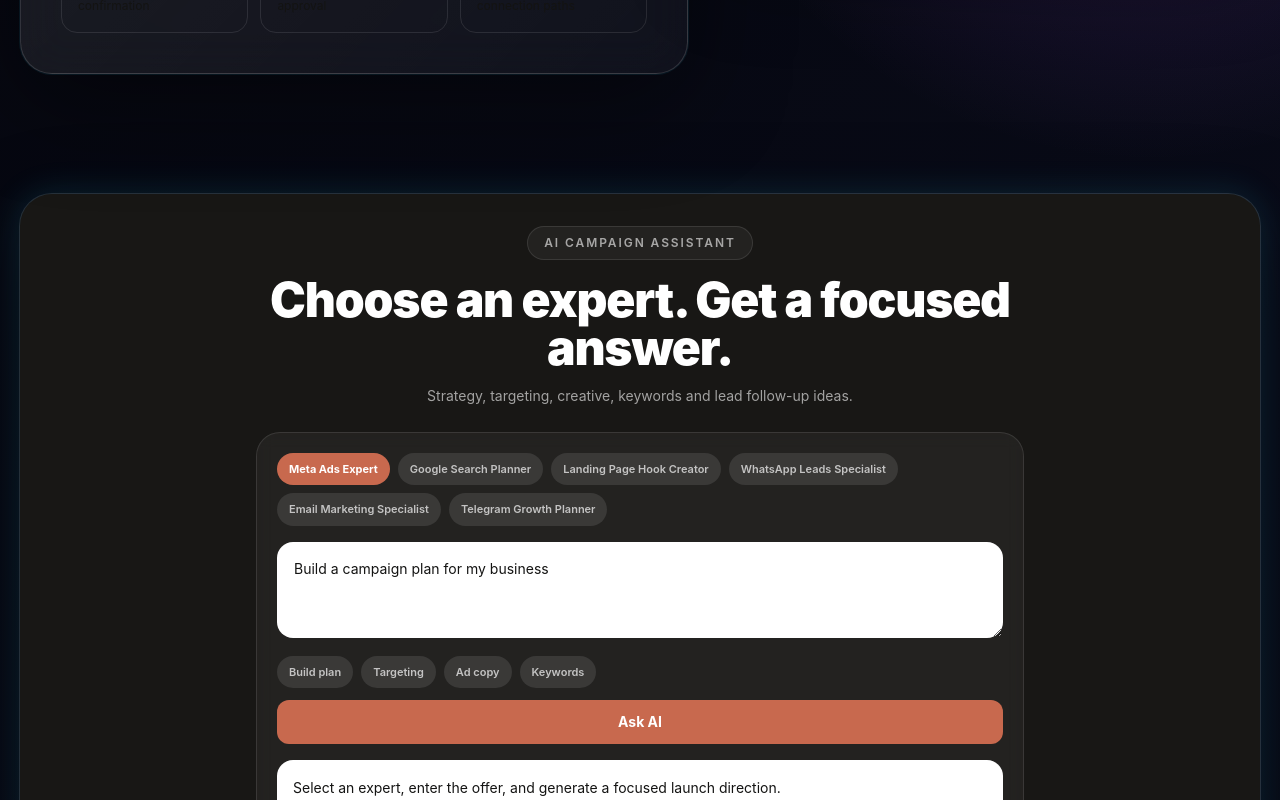
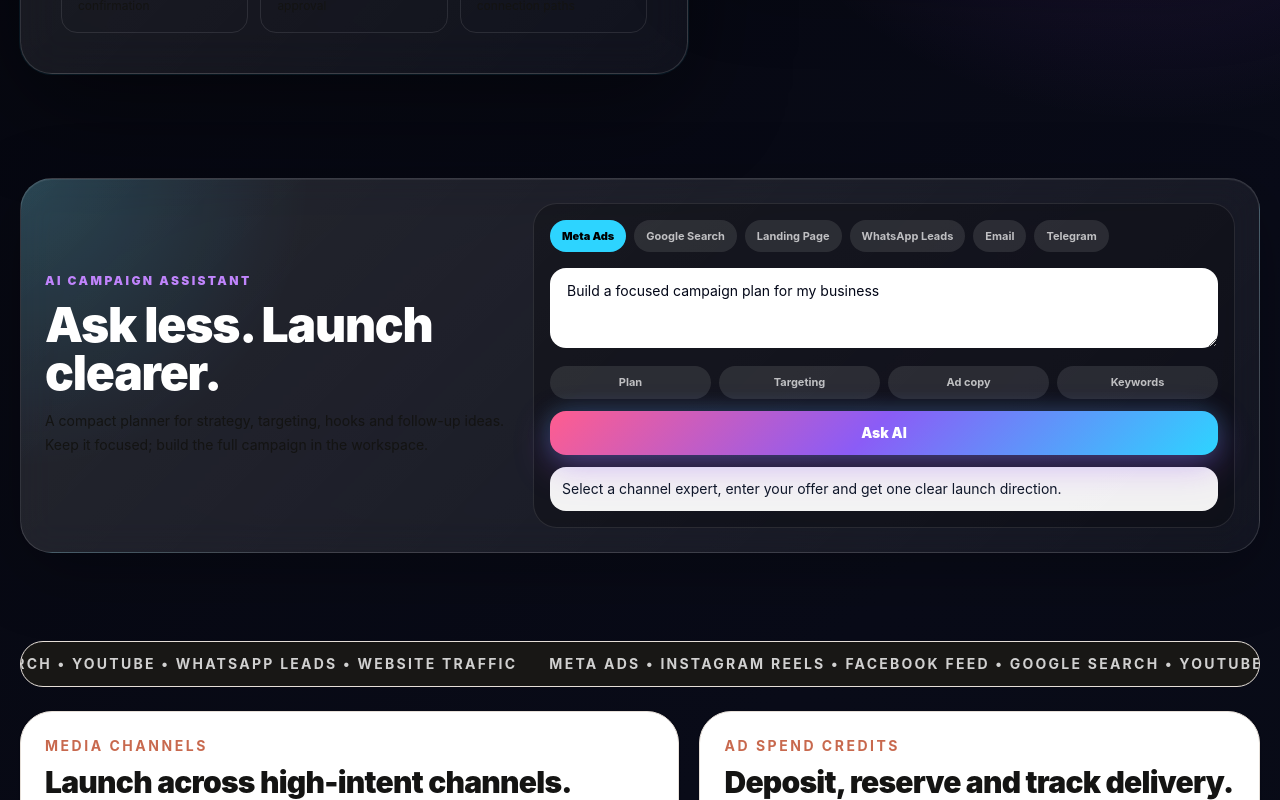
Before and after one commit to lkmeeena882437-dotcom/Launch1stAd.ai, a Next.js app: page / in a window 1280 px wide. Shown: the part 820-1620 px from the top of the page. Built offline with nearby package versions, Linux system fonts and the light colour scheme.

Commit message:
Make AI assistant compact neon card

```diff
--- a/components/home/IdeaBox.tsx
+++ b/components/home/IdeaBox.tsx
@@ -2,26 +2,13 @@
 
 import { FormEvent, useState } from "react";
 
-const personas = [
-  "Meta Ads Expert",
-  "Google Search Planner",
-  "Landing Page Hook Creator",
-  "WhatsApp Leads Specialist",
-  "Email Marketing Specialist",
-  "Telegram Growth Planner"
-];
-
-const prompts = [
-  "Build plan",
-  "Targeting",
-  "Ad copy",
-  "Keywords"
-];
+const personas = ["Meta Ads", "Google Search", "Landing Page", "WhatsApp Leads", "Email", "Telegram"];
+const prompts = ["Plan", "Targeting", "Ad copy", "Keywords"];
 
 export function IdeaBox() {
   const [persona, setPersona] = useState(personas[0]);
-  const [question, setQuestion] = useState("Build a campaign plan for my business");
-  const [answer, setAnswer] = useState("Select an expert, enter the offer, and generate a focused launch direction.");
+  const [question, setQuestion] = useState("Build a focused campaign plan for my business");
+  const [answer, setAnswer] = useState("Select a channel expert, enter your offer and get one clear launch direction.");
   const [loading, setLoading] = useState(false);
 
   async function submit(event: FormEvent<HTMLFormElement>) {
@@ -34,39 +21,41 @@ export function IdeaBox() {
         body: JSON.stringify({ question: `${persona}: ${question}` })
       });
       const data = await response.json();
-      setAnswer(data.answer || "Add business, offer, audience and budget for better guidance.");
+      setAnswer(data.answer || "Add offer, audience, budget and destination for a stronger answer.");
     } catch {
-      setAnswer("Define the offer, select one audience, write a direct CTA, and prepare follow-up replies.");
+      setAnswer("Use one audience, one offer, one CTA and one follow-up path before launching.");
     } finally {
       setLoading(false);
     }
   }
 
   return (
-    <section className="mx-auto max-w-7xl px-4 py-6 md:px-5 md:py-14">
-      <div className="premium-ring rounded-[1.5rem] bg-dark p-4 text-canvas md:rounded-[2rem] md:p-8">
-        <div className="mx-auto max-w-3xl text-center">
-          <p className="inline-flex rounded-full border border-white/10 bg-white/5 px-3 py-1.5 text-[10px] font-semibold uppercase tracking-[0.16em] text-white/60 md:px-4 md:py-2 md:text-xs">AI campaign assistant</p>
-          <h2 className="mt-3 text-2xl font-black tracking-tight text-white md:mt-4 md:text-5xl">Choose an expert. Get a focused answer.</h2>
-          <p className="mx-auto mt-2 max-w-2xl text-xs leading-5 text-white/60 md:mt-3 md:text-sm md:leading-6">Strategy, targeting, creative, keywords and lead follow-up ideas.</p>
+    <section className="mx-auto max-w-7xl px-4 py-5 md:px-5 md:py-10">
+      <div className="neon-card rounded-[2rem] p-4 md:p-6">
+        <div className="grid gap-5 lg:grid-cols-[0.8fr_1.2fr] lg:items-center">
+          <div>
+            <p className="text-xs font-black uppercase tracking-[0.2em] text-[#c084fc]">AI campaign assistant</p>
+            <h2 className="mt-3 text-3xl font-black tracking-tight text-white md:text-5xl">Ask less. Launch clearer.</h2>
+            <p className="mt-3 max-w-xl text-sm leading-6 text-white/62">A compact planner for strategy, targeting, hooks and follow-up ideas. Keep it focused; build the full campaign in the workspace.</p>
           </div>
 
-        <div className="ai-mobile-panel mx-auto mt-4 max-w-3xl rounded-2xl border border-white/10 bg-white/5 p-3 backdrop-blur md:mt-6 md:rounded-3xl md:p-5">
+          <div className="rounded-3xl border border-white/10 bg-black/25 p-3 md:p-4">
             <div className="scrollbar-hide mb-3 flex gap-2 overflow-x-auto pb-1 md:flex-wrap md:overflow-visible">
               {personas.map((item) => (
-              <button key={item} type="button" onClick={() => setPersona(item)} className={item === persona ? "shrink-0 rounded-full bg-coral px-3 py-2 text-[11px] font-bold text-white" : "shrink-0 rounded-full bg-white/10 px-3 py-2 text-[11px] font-semibold text-white/70"}>{item}</button>
+                <button key={item} type="button" onClick={() => setPersona(item)} className={item === persona ? "shrink-0 rounded-full bg-[#2dd4ff] px-3 py-2 text-[11px] font-black text-black" : "shrink-0 rounded-full bg-white/10 px-3 py-2 text-[11px] font-bold text-white/70"}>{item}</button>
               ))}
             </div>
-          <form onSubmit={submit} className="space-y-2 md:space-y-3">
-            <textarea value={question} onChange={(event) => setQuestion(event.target.value)} className="min-h-16 w-full rounded-xl border border-white/10 bg-white p-3 text-sm text-ink outline-none md:min-h-24 md:rounded-2xl md:p-4" />
-            <div className="grid grid-cols-2 gap-2 md:flex md:flex-wrap">
+            <form onSubmit={submit} className="space-y-3">
+              <textarea value={question} onChange={(event) => setQuestion(event.target.value)} className="min-h-20 w-full rounded-2xl border border-white/10 bg-white px-4 py-3 text-sm text-slate-950 outline-none" />
+              <div className="grid grid-cols-4 gap-2">
                 {prompts.map((prompt) => (
-                <button key={prompt} type="button" onClick={() => setQuestion(prompt)} className="rounded-full bg-white/10 px-3 py-2 text-[11px] font-semibold text-white/70">{prompt}</button>
+                  <button key={prompt} type="button" onClick={() => setQuestion(prompt)} className="rounded-full bg-white/10 px-3 py-2 text-[11px] font-bold text-white/70">{prompt}</button>
                 ))}
               </div>
-            <button className="w-full rounded-xl bg-coral px-5 py-2.5 text-sm font-bold text-white md:py-3">{loading ? "Thinking..." : "Ask AI"}</button>
+              <button className="w-full rounded-2xl px-5 py-3 text-sm font-black text-white neon-button">{loading ? "Thinking..." : "Ask AI"}</button>
             </form>
-          <div className="mt-3 max-h-28 overflow-y-auto whitespace-pre-line rounded-xl bg-white p-3 text-xs leading-5 text-ink md:mt-4 md:max-h-80 md:rounded-2xl md:p-4 md:text-sm md:leading-6">{answer}</div>
+            <div className="mt-3 max-h-28 overflow-y-auto rounded-2xl bg-white/95 p-3 text-xs leading-5 text-slate-900 md:text-sm">{answer}</div>
+          </div>
         </div>
       </div>
     </section>
```
Lines whose indentation alone changed are shown as unchanged.
